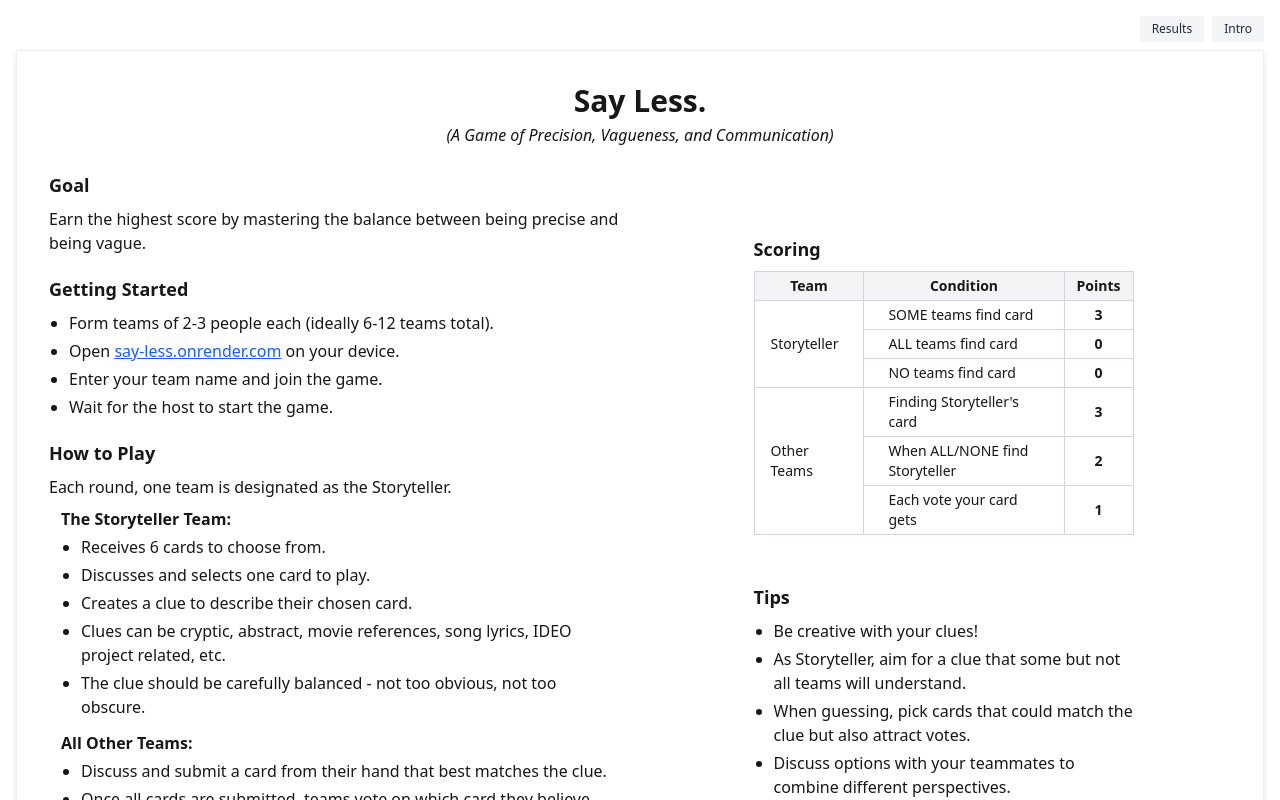
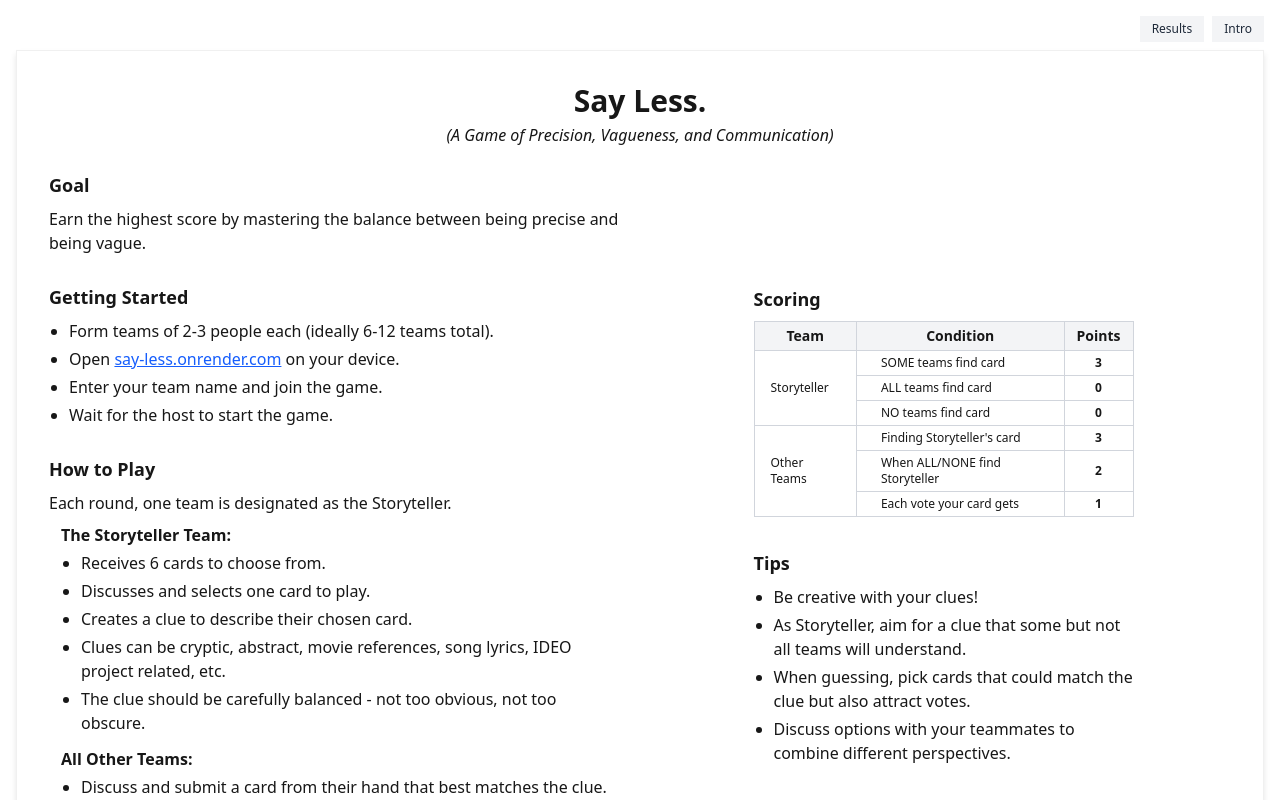
Before and after one commit to niravbeni/tmm, a Next.js app in the folder frontend/: page /rules in a window 1280 px wide. Built offline with nearby package versions, Linux system fonts and the light colour scheme; no server answers.

Commit message:
Increase spacing between sections in left column

```diff
--- a/frontend/src/app/rules/page.tsx
+++ b/frontend/src/app/rules/page.tsx
@@ -36,7 +36,7 @@ export default function RulesPage() {
 
             <div className="flex flex-row gap-8 mb-2">
               {/* Left Column */}
-              <div className="w-1/2 space-y-5">
+              <div className="w-1/2 space-y-7">
                 <section>
                   <h2 className="text-lg font-bold mb-2">Goal</h2>
                   <p className="text-base">Earn the highest score by mastering the balance between being precise and being vague.</p>
@@ -79,8 +79,8 @@ export default function RulesPage() {
               </div>
 
               {/* Right Column */}
-              <div className="w-1/2 flex flex-col justify-center items-center">
-                <section className="max-w-[380px] mb-12">
+              <div className="w-1/2 flex flex-col justify-center items-center space-y-8">
+                <section className="max-w-[380px]">
                   <h2 className="text-lg font-bold mb-2 text-left">Scoring</h2>
 
                   <table className="w-full text-sm border-collapse">
@@ -91,7 +91,7 @@ export default function RulesPage() {
                         <th className="border border-gray-300 dark:border-gray-700 px-3 py-1 text-center">Points</th>
                       </tr>
                     </thead>
-                    <tbody className="text-sm">
+                    <tbody className="text-xs">
                       <tr>
                         <td className="border border-gray-300 dark:border-gray-700 px-4 py-1" rowSpan={3}>Storyteller</td>
                         <td className="border border-gray-300 dark:border-gray-700 px-6 py-1">SOME teams find card</td>
@@ -122,6 +122,8 @@ export default function RulesPage() {
                   </table>
                 </section>
 
+
+
                 <section className="max-w-[380px]">
                   <h2 className="text-lg font-bold mb-2 text-left">Tips</h2>
                   <ul className="list-disc pl-5 text-base space-y-1">
```
